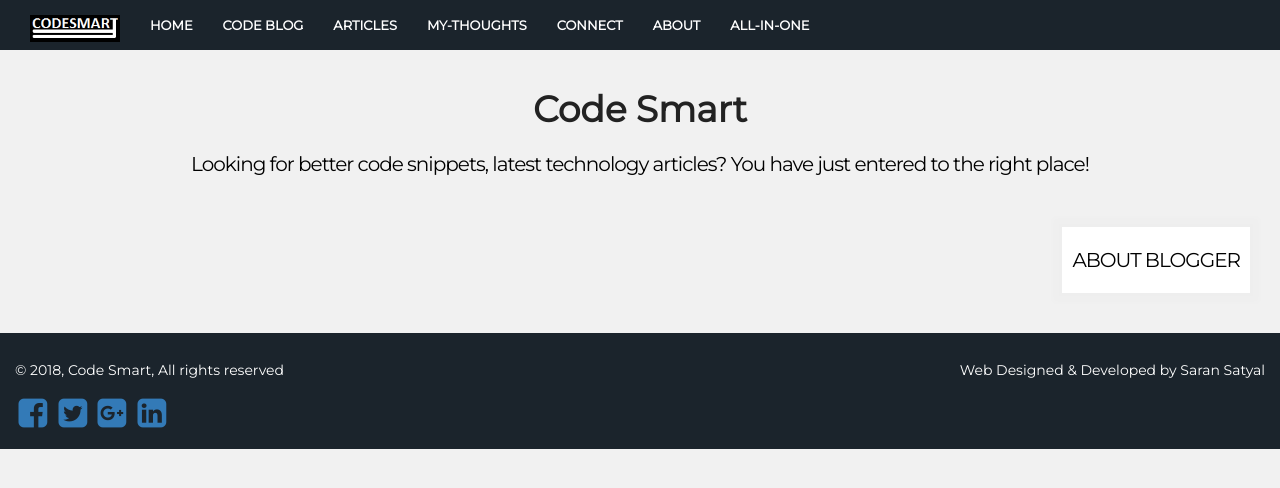
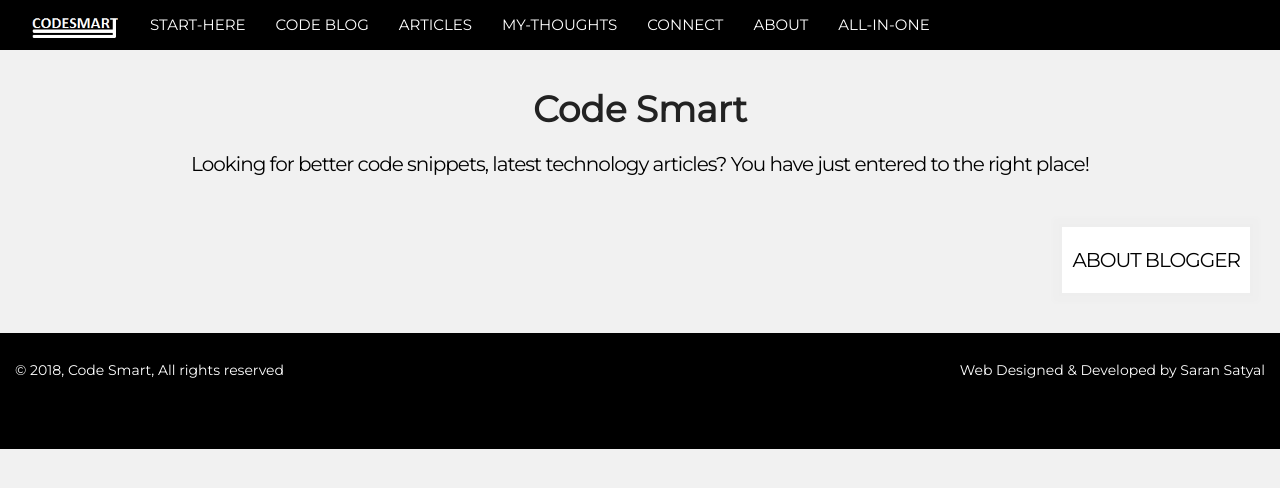
Before and after one commit to saransatyal/codesmart, a Django app: page / in a window 1280 px wide. Shown: the top 488 px of the page. Run offline with Django 3.2, Linux system fonts and the light colour scheme; data that the repository does not hold is empty; some libraries are stand-ins or nearby versions.

Commit message:
updated color

```diff
--- a/static/css/app.css
+++ b/static/css/app.css
@@ -23,10 +23,11 @@ h4
  /* nav bar */
 nav.navbar-webmaster
 {
-   background: #1b242c; text-align: center;
+  background: Black;
+  text-align: center;
   font-family: 'Montserrat', sans-serif;
-  font-size: 13px;
-  font-weight: bold;
+  font-size: 15px;
+
   height: auto;
   position: fixed;
   width: 100%;
@@ -40,8 +41,12 @@ nav.navbar-webmaster a { color: #fff;}
 nav.navbar-webmaster ul.navbar-nav a:hover,
 nav.navbar-webmaster ul.navbar-nav a:visited,
 nav.navbar-webmaster ul.navbar-nav a:focus,
-nav.navbar-webmaster ul.navbar-nav a:active { background:#3b4045; }
-nav.navbar-webmaster button.navbar-toggle:hover { background: #999; }
+nav.navbar-webmaster ul.navbar-nav a:active
+{
+  background:Black;
+  font-weight: bold;
+}
+nav.navbar-webmaster button.navbar-toggle:hover { background:  }
 nav.navbar-webmaster button.navbar-toggle > span.icon-bar { background: #fff; }
 @media (max-width: 767px) {.dropdown-menu {text-align: center;}}
 
@@ -341,12 +346,17 @@ footer*/
 }}
 
 .footer-bottom {
- background-color: #1b242c;
+ background-color: Black;
  min-height: 30px;
  font-family: 'Montserrat', sans-serif;
  width: 100%;
-   padding: 15px 0;
-     position: relative;
+ padding: 15px 0;
+ position: relative;
+}
+
+.footer-bottom  a:hover{
+text-decoration: none;
+color: White;
 }
 .push {
 height: 100px;
@@ -369,6 +379,8 @@ height: 100px;
 .design a {
  color: #fff;
 }
+
+
 /*
  Social
 */
@@ -385,6 +397,7 @@ height: 100px;
   -webkit-transition-duration: 0.5s;
   -moz-transition-duration: 0.5s;
   -o-transition-duration: 0.5s;
+  color: Black;
 }
 /*
  Multicoloured Hover Variations
--- a/templates/base.html
+++ b/templates/base.html
@@ -36,7 +36,7 @@
           <div class="collapse navbar-collapse" id="navbar">
             <ul class="nav navbar-nav" id="navbar">
 
-              <li><a href="{% url 'home' %}"><i class=""></i>HOME</a></li>
+              <li><a href="{% url 'home' %}"><i class=""></i>START-HERE</a></li>
               <!-- <li><a target="_blank" href="https://github.com/saransatyal"><i class="glyphicon glyphicon-link"></i>GITHUB</a></li> -->
               <li><a href="{% url 'codeblog' %}"><i class=" "></i>CODE BLOG</a></li>
 
@@ -52,35 +52,6 @@
         </div>
       </nav>
 </div>
-
-  <!-- <nav class="navbar navbar-webmaster">
-      <div class="container-fluid">
-      	<div class="navbar-header">
-  			<button type="button" class="navbar-toggle collapsed" data-toggle="collapse" data-target="#navbar">
-  				<span class="sr-only">Toggle navigation</span>
-  				<span class="icon-bar"></span>
-  				<span class="icon-bar"></span>
-  				<span class="icon-bar"></span>
-  			</button>
-        <a class="navbar-brand" href="{% url 'home' %}"> <img class="img-responsive"button style="margin: 0 auto;" src="/static/img/logo.png" /></a>
-  		</div>
-  		<div class="collapse navbar-collapse" id="navbar">
-  			<ul class="nav navbar-nav navbar-left">
-
-          <li><a href="{% url 'home' %}"><i class="glyphicon glyphicon-home"></i>HOME</a></li>
-          <li><a href="{% url 'home' %}"><i class="glyphicon glyphicon-link"></i>GITHUB</a></li>
-           <li><a href="{% url 'mythoughts' %}"><i class="glyphicon glyphicon-tasks"></i>MYTHOUGHTS</a></li>
-           <li><a href="{% url 'author_info' %}"><i class="glyphicon glyphicon-transfer"></i>ABOUT</a></li>
-
-  			</ul>
-        <ul class="nav navbar-nav navbar-right">
-       <li><a href="{% url 'archive' %}"><span class="glyphicon glyphicon-arrow-right"></span> ARCHIVE</a></li>
-          <li><a href="{% url 'author_info' %}"><span class="glyphicon glyphicon-log-in"></span> WRITE ME</a></li>
-        </ul>
-  		</div>
-  	</div>
-  </nav>
-  -->
 
 <div class="container-fluid">
 
@@ -100,7 +71,7 @@
     </div>
     <div class="col-xs-12 col-sm-6 col-md-6 col-lg-6">
       <div class="design">
-         <a href="#">   </a>   <a target="_blank" href="{% url 'author_info' %}">Web Designed & Developed by Saran Satyal</a>
+        <a target="_blank" href="{% url 'author_info' %}">Web Designed & Developed by Saran Satyal</a>
       </div>
     </div>
   </div>
--- a/templates/home.html
+++ b/templates/home.html
@@ -1,7 +1,7 @@
 {% extends 'base.html' %}
 {% load martortags %}
 {% block title %}
-Home - Code Smart
+Here's what you need to know  - Code Smart
 {% endblock %}
  {% block content %}
 
```
